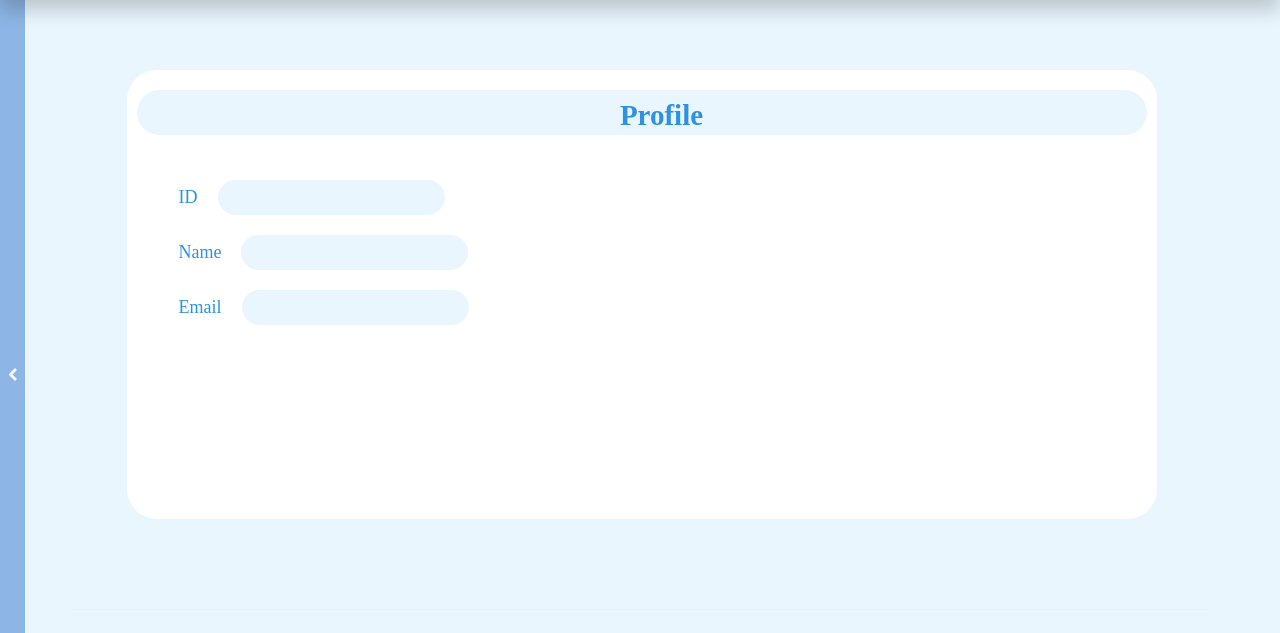
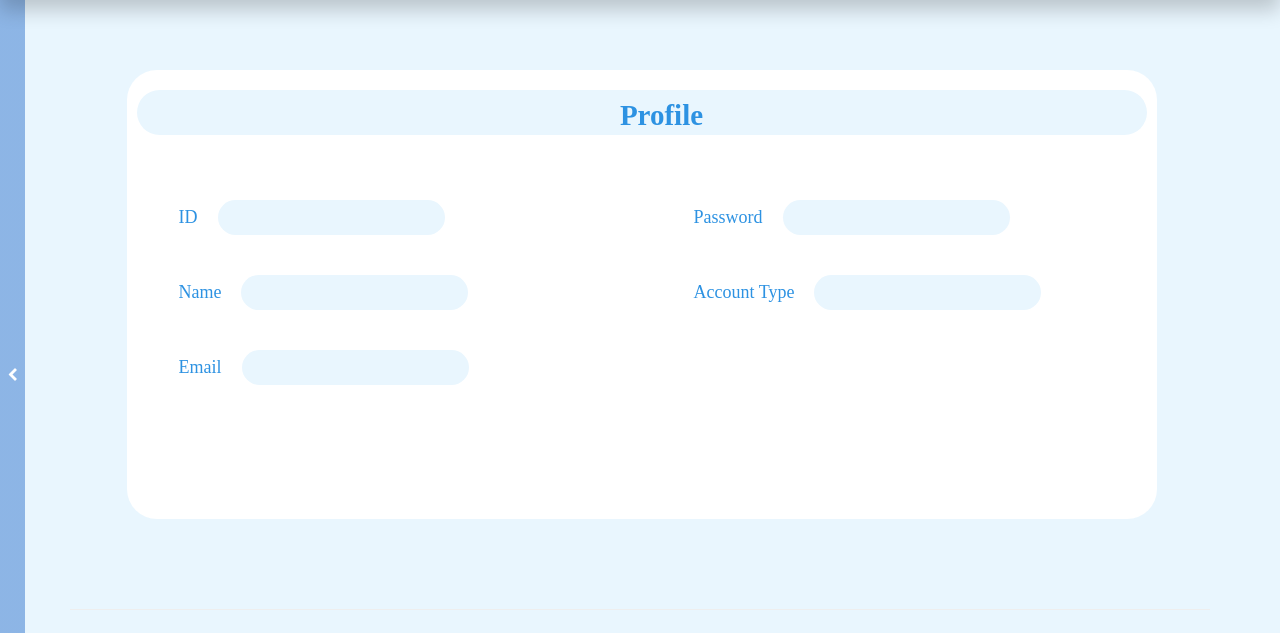
Before and after one commit to RockSolidSoln/Quotation-System, a Django app: template quotation_system/project/templates/customer/index.html in a window 1280 px wide. Shown: the part 50-683 px from the top of the page. Run offline with Django 4.2, Linux system fonts and the light colour scheme; the template is opened without the code that fills it, so the values that code supplies are empty; some libraries are stand-ins or nearby versions.

Commit message:
Edited index.html for the customer
Added APR (Add purchase requisition) html, still I haven't linked it to the index.html for the customer.

Added password field for the customer in models.py

```diff
--- a/quotation_system/project/models.py
+++ b/quotation_system/project/models.py
@@ -19,7 +19,7 @@ class Customer(models.Model):
     customer_id = models.CharField(primary_key=True, max_length=10)
     customer_name = models.CharField(max_length=20, null=True)
     customer_email = models.CharField(max_length=30, null=True)
-
+    customer_password = models.CharField(max_length=50, null=True)
     def __str__(self):
         return str(self.customer_id)
 
--- a/quotation_system/project/templates/customer/index.html
+++ b/quotation_system/project/templates/customer/index.html
@@ -90,22 +90,31 @@
             position: absolute;
             margin-top: 50px;
             left: 5%;
+            float: left;
+            width: 100%;
+            display: flex;
         }
-        #form h2{
-            width: 51px;
+        #form .col{
+            content: "";
+            display: table;
+            clear: both;
+            flex: 50%;
+        }
+        #form .col h2{
             height: 35px;
             left: 239px;
             top: 229px;
             font-family: 'Inknut Antiqua';
             font-style: normal;
-            font-weight: 400;
+            font-weight: 525;
             font-size: 18px;
             line-height: 15px;
             display: flex;
             align-items: center;
             color: #2D92E2;
+            margin-top: 40px;
         }
-        #form h2 input{
+        #form .col h2 input{
             height: 35px;
             left: 273px;
             margin-left: 20px;
@@ -126,7 +135,7 @@
  <div id="sidebar">
    <!-- Sidebar content goes here -->
    <a href="#">Home</a>
-   <a href="#">Add Purchase Requisition</a>
+   <a href="APR.html">Add Purchase Requisition</a>
    <a href="#">View and Sort Purchase Requisition</a>
    <a href="#">View Quotation</a>
  </div>
@@ -138,10 +147,25 @@
     </div>
     <br/>
     <div id="form">
-        <h2>ID <input readonly type="text" label="Username" name="Username" style="width=173px"></h2>
-        <h2>Name <input readonly type="text" label="Name" name="Name"></h2>
-        <h2>Email <input readonly type="email" label="Email" name="Email"></h2>
+        <div class="col">
 
+        <h2>
+            ID <input readonly type="text" label="Username" name="Username">
+        </h2>
+
+        <h2>
+            Name <input readonly type="text" label="Name" name="Name">
+        </h2>
+
+        <h2>
+            Email <input readonly type="email" label="Email" name="Email">
+        </h2>
+
+        </div>
+        <div class="col">
+            <h2>Password <input readonly type="Password" label="Password" name="Password"></h2>
+            <h2>Account Type<input readonly type="text" label="AccType" name="AccType"></h2>
+        </div>
     </div>
 </div>
 
```
Also changed, not shown: quotation_system/project/templates/customer/APR.html (added, +9 -0 lines).
